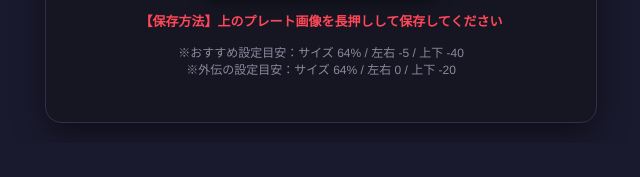
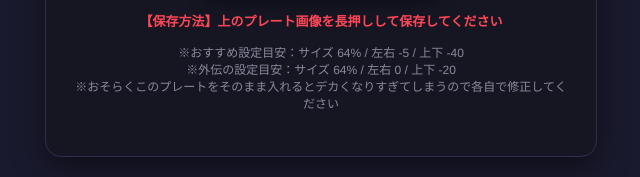
Before and after one commit to Lune1221/Lune1221.github.io, a plain HTML site: page TaikoPlate.html in a window 1280 px wide. Shown: the part 940-1117 px from the top of the page, without its empty margins (319-959 px from the left). Before the commit the page ends 1083 px from the top, so only its background shows below. Drawn offline with Linux system fonts and the light colour scheme.

Commit message:
Update TaikoPlate.html

```diff
--- a/TaikoPlate.html
+++ b/TaikoPlate.html
@@ -68,6 +68,8 @@
             ※おすすめ設定目安：サイズ 64% / 左右 -5 / 上下 -40
             <br>
             ※外伝の設定目安：サイズ 64% / 左右 0 / 上下 -20
+            <br>
+            ※おそらくこのプレートをそのまま入れるとデカくなりすぎてしまうので各自で修正してください
         </p>
     </div>
 </div>
```
